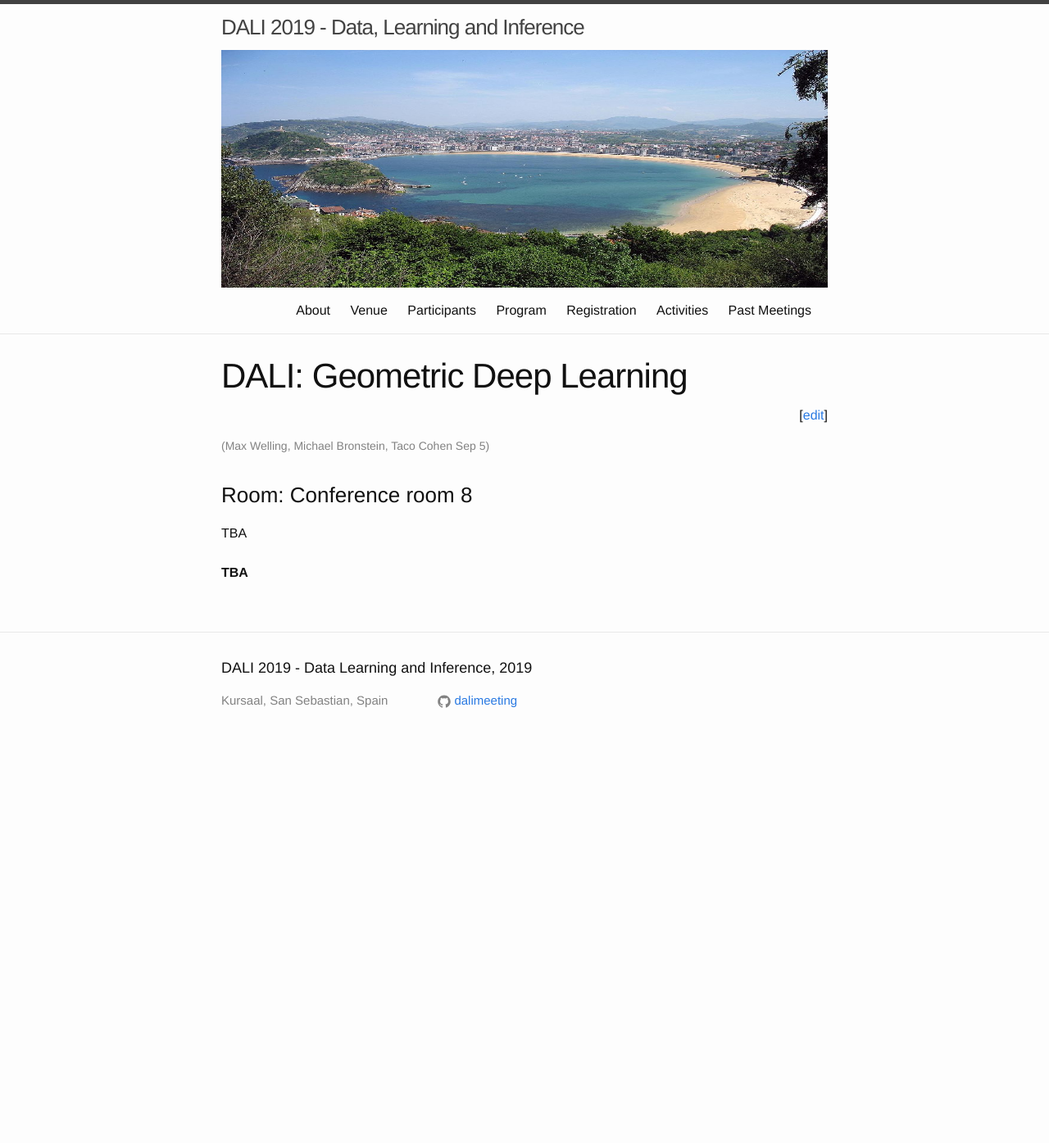
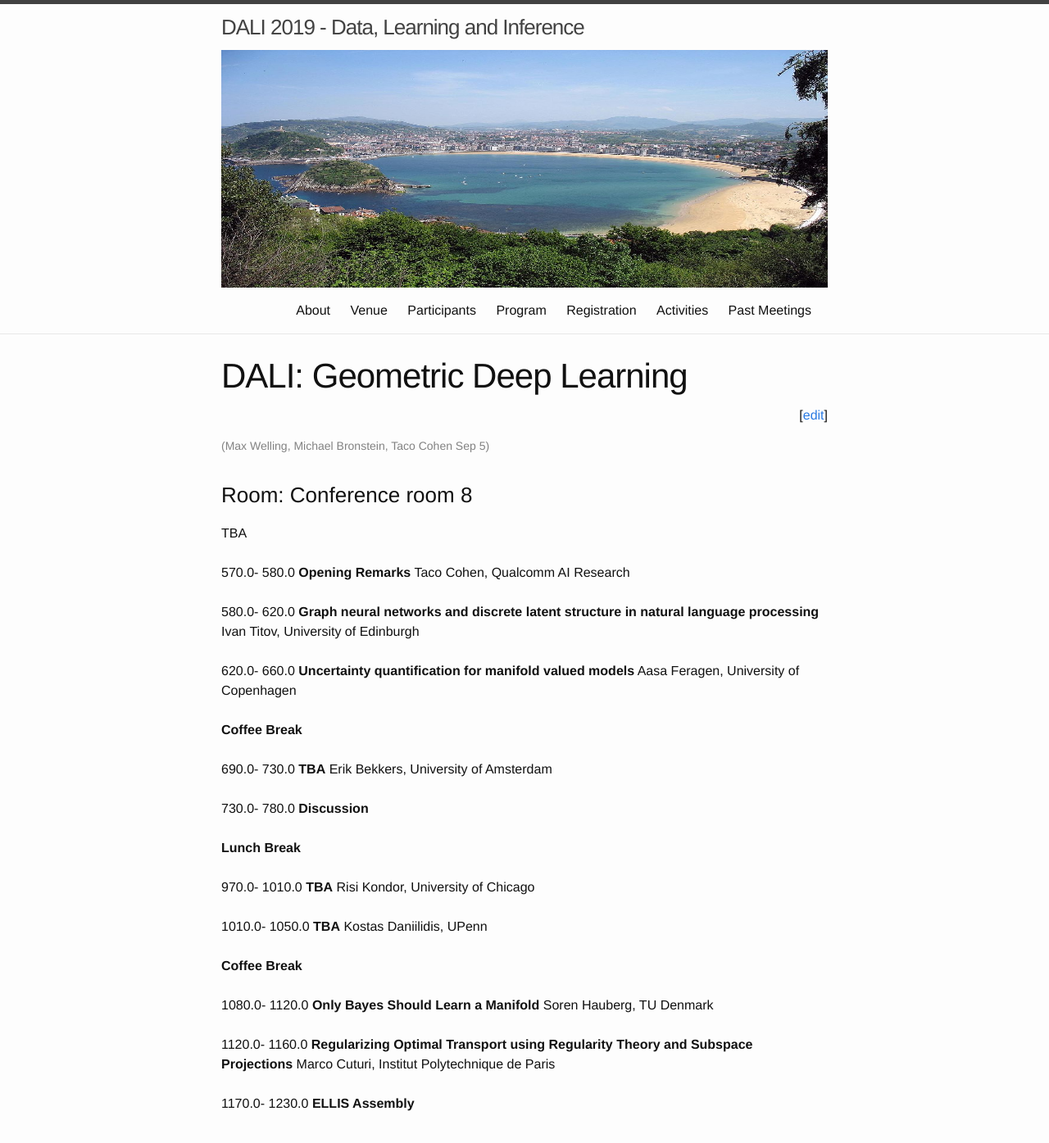
Before and after one commit to dalimeeting/dalimeeting.github.io, a Jekyll site: the page built from _posts/2019-09-05-workshop-05-02.md, in a window 1280 px wide and 1400 px high. Shown: the top 1395 px of the window at 82% size. Built offline with Jekyll 4.4.1, drawn with Linux system fonts in a browser that asks for light colours.

Commit message:
update banquet time and geometric dl workshop

```diff
--- a/_posts/2019-09-05-workshop-05-02.md
+++ b/_posts/2019-09-05-workshop-05-02.md
@@ -15,5 +15,69 @@ organizers:
 room: "Conference room 8"
 show_abstracts: false
 talks:
+- title: "Opening Remarks"
+  start: 9:30
+  end: 9:40
+  author:
+  - given: Taco
+    family: Cohen
+    institute: "Qualcomm AI Research"
+- title: "Graph neural networks and discrete latent structure in natural language processing"
+  start: 9:40
+  end: 10:20
+  author:
+  - given: Ivan
+    family: Titov
+    institute: "University of Edinburgh"
+- title: "Uncertainty quantification for manifold valued models"
+  start: 10:20
+  end: 11:00
+  author:
+  - given: Aasa
+    family: Feragen
+    institute: "University of Copenhagen"
+- title: "Coffee Break"
 - title: "TBA"
+  start: 11:30
+  end: 12:10
+  author:
+  - given: Erik
+    family: Bekkers
+    institute: "University of Amsterdam"
+- title: "Discussion"
+  start: 12:10
+  end: 13:00
+- title: "Lunch Break"
+- title: "TBA"
+  start: 16:10
+  end: 16:50
+  author:
+  - given: Risi
+    family: Kondor
+    institute: "University of Chicago"
+- title: "TBA"
+  start: 16:50
+  end: 17:30
+  author:
+  - given: Kostas
+    family: Daniilidis
+    institute: "UPenn"
+- title: "Coffee Break"
+- title: "Only Bayes Should Learn a Manifold"
+  start: 18:00
+  end: 18:40
+  author:
+  - given: Soren
+    family: Hauberg
+    institute: "TU Denmark"
+- title: "Regularizing Optimal Transport using Regularity Theory and Subspace Projections"
+  start: 18:40
+  end: 19:20
+  author:
+  - given: Marco
+    family: Cuturi
+    institute: "Institut Polytechnique de Paris"
+- title: "ELLIS Assembly"
+  start: 19:30
+  end: 20:30
 ---
```
Also changed, not shown: _posts/2019-09-05-day-3.md (+1 -1 lines).
